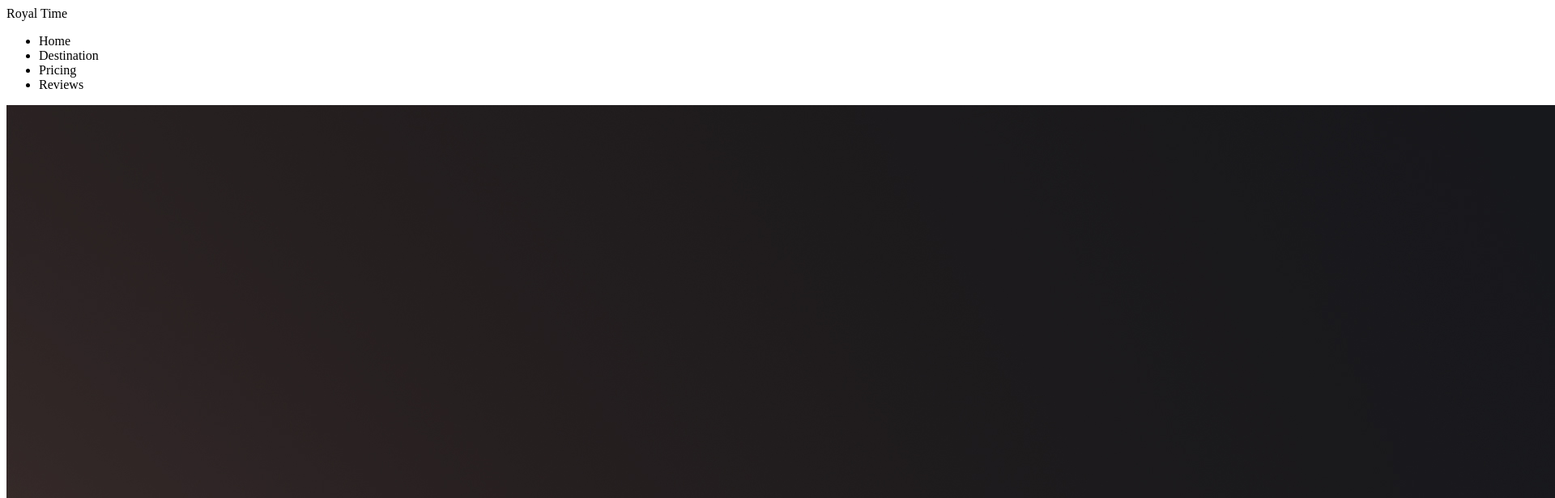
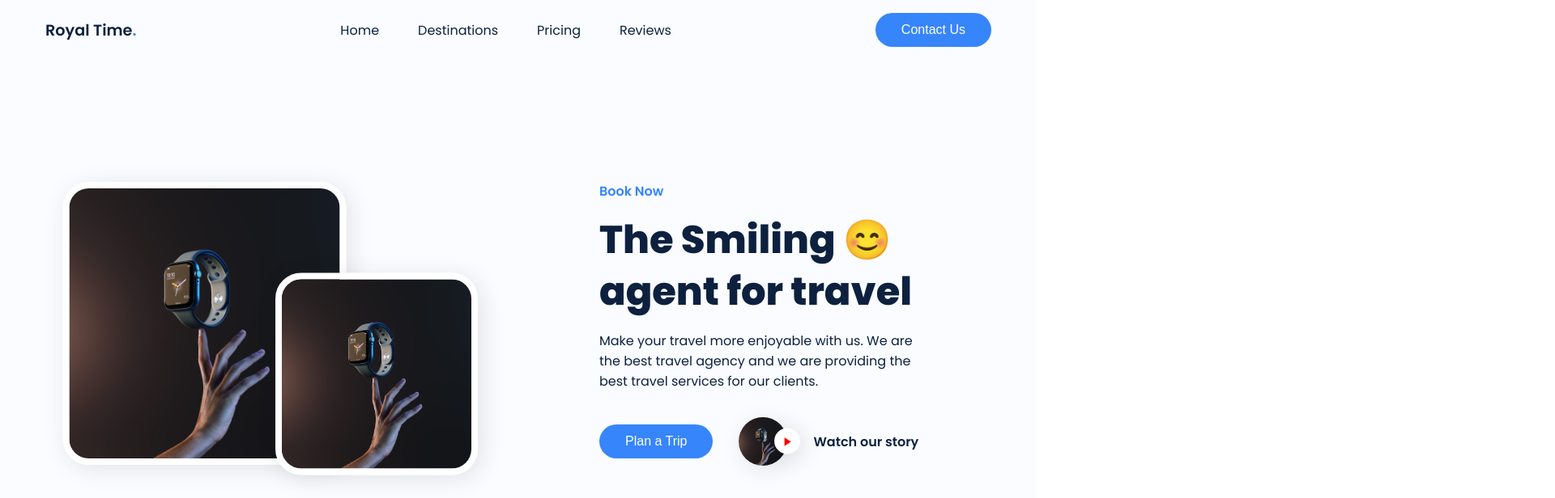
Before and after one commit to surajpatl/Oasis_Infobyte_Lv_1-task_1, a plain HTML site: page index.html in a window 1280 px wide. Shown: the top 616 px of the page at 81% size, 1920 px wide, since content can reach past the window. Drawn offline with nearby package versions, Linux system fonts and the light colour scheme.

Commit message:
complete html and css for nav and header

```diff
--- a/index.html
+++ b/index.html
@@ -1,46 +1,48 @@
 <!DOCTYPE html>
 <html lang="en">
   <head>
-  <meta charset="UTF-8">
-  <meta name="viewport" content="width=device-width, initial-scale=1.0">
+    <meta charset="UTF-8" />
+    <meta http-equiv="X-UA-Compatible" content="IE=edge" />
+    <meta name="viewport" content="width=device-width, initial-scale=1.0" />
     <link
-    href="https://cdn.jsdelivr.net/npm/remixicon@4.1.0/fonts/remixicon.css"
+      href="https://cdn.jsdelivr.net/npm/remixicon@3.2.0/fonts/remixicon.css"
       rel="stylesheet"
     />
-<link rel="stylesheet" href="./style.css">
-  <title>Royal Time</title>
+    <link rel="stylesheet" href="./style.css" />
+    <title>Royal Time Watch</title>
   </head>
   <body>
     <nav>
-        <div class="nav__logo">Royal Time</div>
-        <ul class="nav__link">
-          <li class="link">Home</li>
-          <li class="link">Destination</li>
-          <li class="link">Pricing</li>
-          <li class="link">Reviews</li>
+      <div class="nav__logo">Royal Time<span>.</span></div>
+      <ul class="nav__links">
+        <li class="link"><a href="#">Home</a></li>
+        <li class="link"><a href="#">Destinations</a></li>
+        <li class="link"><a href="#">Pricing</a></li>
+        <li class="link"><a href="#">Reviews</a></li>
       </ul>
+      <button class="btn">Contact Us</button>
     </nav>
     <header>
       <div class="section__container header__container">
         <div class="header__image">
-            <img src="./assets/Header__1.jpg" alt="">
-            <img src="./assets/Header__1.jpg" alt="">
+          <img src="./assets/Header__1.jpg" alt="header" />
+          <img src="./assets/Header__1.jpg" alt="header" />
         </div>
         <div class="header__content">
           <div>
             <p class="sub__header">Book Now</p>
-              <h1>The smiling <br>Agent for traveling</h1>
+            <h1>The Smiling 😊<br />agent for travel</h1>
             <p class="section__subtitle">
-                Lorem ipsum dolor sit amet consectetur adipisicing elit. Optio commodi tempore enim voluptatum accusamus unde quam minus ipsa. Tempore, quod veniam sit officiis voluptas repudiandae beatae labore repellat accusamus magnam.
+              Make your travel more enjoyable with us. We are the best travel
+              agency and we are providing the best travel services for our
+              clients.
             </p>
             <div class="action__btns">
-                <button class="btn">
-                  plan a Trip
-                </button>
+              <button class="btn">Plan a Trip</button>
               <div class="story">
                 <div class="video__image">
-                      <img src="./assets/Header__1.jpg" alt="">
-                    <span><i class="ri-play-circle-line"></i></span>
+                  <img src="./assets/Header__1.jpg" alt="story" />
+                  <span><i class="ri-play-fill"></i></span>
                 </div>
                 <span>Watch our story</span>
               </div>
@@ -49,5 +51,3 @@
         </div>
       </div>
     </header>
-</body>
-</html>
--- a/style.css
+++ b/style.css
@@ -1 +1,229 @@
-@import url('https://fonts.googleapis.com/css2?family=Poppins:wght@400;600;800&display=swap');
+@import url("https://fonts.googleapis.com/css2?family=Poppins:wght@400;600;800&display=swap");
+
+:root {
+  --primary-color: #3685fb;
+  --primary-color-dark: #2f73d9;
+  --secondary-color: #fafcff;
+  --text-dark: #0d213f;
+  --text-light: #767268;
+  --extra-light: #ffffff;
+  --max-width: 1200px;
+}
+
+* {
+  padding: 0;
+  margin: 0;
+  box-sizing: border-box;
+
+}
+
+.section__container {
+  max-width: var(--max-width);
+  margin: auto;
+  padding: 5rem 1rem;
+
+}
+
+.section__header {
+  display: flex;
+  align-items: center;
+  justify-content: space-between;
+  gap: 2rem;
+  flex-wrap: wrap;
+  margin-bottom: 4rem;
+
+}
+
+.section__title {
+  font-size: 2rem;
+  font-weight: 600;
+  color: var(--text-dark);
+  margin-bottom: 1rem;
+}
+
+.section__subtitle {
+  font-size: 1rem;
+  color: var(--text-dark);
+  max-width: calc(var(--max-width) / 2);
+}
+
+.btn {
+  padding: 0.75rem 2rem;
+  outline: none;
+  border: none;
+  font-size: 1rem;
+  color: var(--extra-light);
+  background-color: var(--primary-color);
+  border-radius: 5rem;
+  cursor: pointer;
+  transition: 0.3s;
+}
+
+.btn:hover {
+  background-color: var(--primary-color-dark);
+}
+
+a {
+  text-decoration: none;
+}
+
+img {
+  width: 100%;
+  display: block;
+}
+
+body {
+  font-family: "Poppins", sans-serif;
+
+
+}
+
+nav {
+  padding: 1rem;
+  position: absolute;
+  top: 0;
+  left: 50%;
+  transform: translateX(-50%);
+  width: 100%;
+  max-width: var(--max-width);
+  display: flex;
+  align-items: center;
+  justify-content: space-between;
+
+}
+
+.nav__logo {
+  font-size: 1.2rem;
+  font-weight: 600;
+  color: var(--text-dark);
+  cursor: pointer;
+}
+
+.nav__logo span {
+  color: var(--primary-color);
+}
+
+.nav__links {
+  list-style: none;
+  display: flex;
+  align-items: center;
+  gap: 1rem;
+}
+
+.link a {
+  padding: 0 1rem;
+  color: var(--text-dark);
+  transition: 0.3s;
+}
+
+.link a:hover {
+  color: var(--primary-color);
+}
+
+header {
+  background-color: var(--secondary-color);
+
+}
+
+.header__container {
+  min-height: 100vh;
+  display: grid;
+  grid-template-columns: repeat(2, 1fr);
+  gap: 2rem;
+
+}
+
+.header__image {
+  position: relative;
+}
+
+.header__image img {
+  position: absolute;
+  top: 50%;
+  left: 50%;
+  border: 0.5rem solid var(--extra-light);
+  border-radius: 2rem;
+  box-shadow: 5px 5px 30px rgba(0, 0, 0, 0.1);
+}
+
+.header__image img:nth-child(1) {
+  max-width: 350px;
+  transform: translate(-75%, -50%);
+}
+
+.header__image img:nth-child(2) {
+  max-width: 250px;
+  transform: translate(0%, -25%);
+}
+
+.header__content {
+  display: flex;
+  align-items: center;
+  justify-content: center;
+}
+
+.header__content > div {
+  max-width: 400px;
+  display: grid;
+  gap: 1rem;
+}
+
+.header__content .sub__header {
+  font-size: 1rem;
+  font-weight: 600;
+  color: var(--primary-color);
+}
+
+.header__content h1 {
+  font-size: 3rem;
+  line-height: 4rem;
+  font-weight: 800;
+  color: var(--text-dark);
+}
+
+.header__content .action__btns {
+  display: flex;
+  align-items: center;
+  gap: 2rem;
+  margin-top: 1rem;
+}
+
+.story {
+  display: flex;
+  align-items: center;
+  gap: 2rem;
+  cursor: pointer;
+}
+
+.video__image {
+  position: relative;
+}
+
+.video__image img {
+  width: 60px;
+  height: 60px;
+  border-radius: 100%;
+  box-shadow: 5px 5px 30px rgba(0, 0, 0, 0.1);
+}
+
+.video__image span {
+  position: absolute;
+  top: 50%;
+  left: 100%;
+  transform: translate(-50%, -50%);
+}
+
+.video__image span i {
+  padding: 0.5rem;
+  font-size: 1rem;
+  color: red;
+  background-color: var(--extra-light);
+  border-radius: 100%;
+  box-shadow: 5px 5px 30px rgba(0, 0, 0, 0.1);
+}
+
+.story > span {
+  font-size: 1rem;
+  font-weight: 600;
+  color: var(--text-dark);
+}
```
Lines whose indentation alone changed are shown as unchanged.
